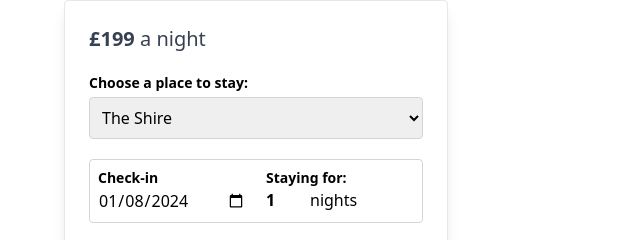
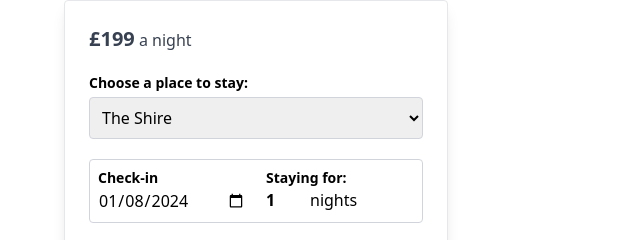
Before and after one commit to lfiore18/anytime-booking-form, a website: page index.html in a window 1280 px wide. Shown: the top 240 px of the page, 0-640 px from the left. Drawn offline with Linux system fonts and the light colour scheme.

Commit message:
Small style changes

```diff
--- a/index.html
+++ b/index.html
@@ -5,7 +5,7 @@
     </head>
     <body class="container">
         <div class="flex flex-col w-96 rounded p-6 shadow-lg border border-gray-200">
-            <span class="text-xl mb-5 text-gray-700"><b>£199</b> a night</span>
+            <span class="text-base mb-5 text-gray-700"><b class="text-xl">£199</b> a night</span>
             <div>
                 <form class="flex flex-col space-y-5 mb-5" action="" id="booking-form">
                     <div class="flex flex-col">
```
Also changed, not shown: dist/output.css.
